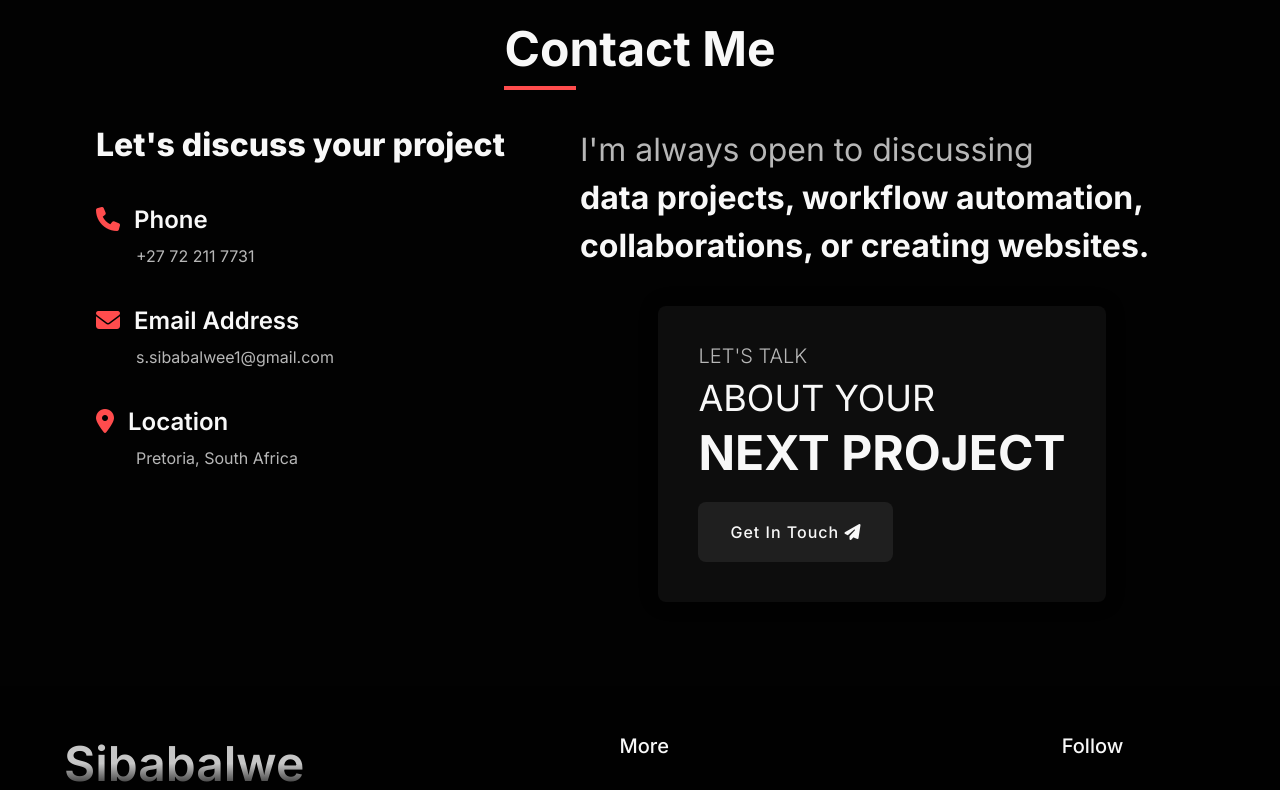
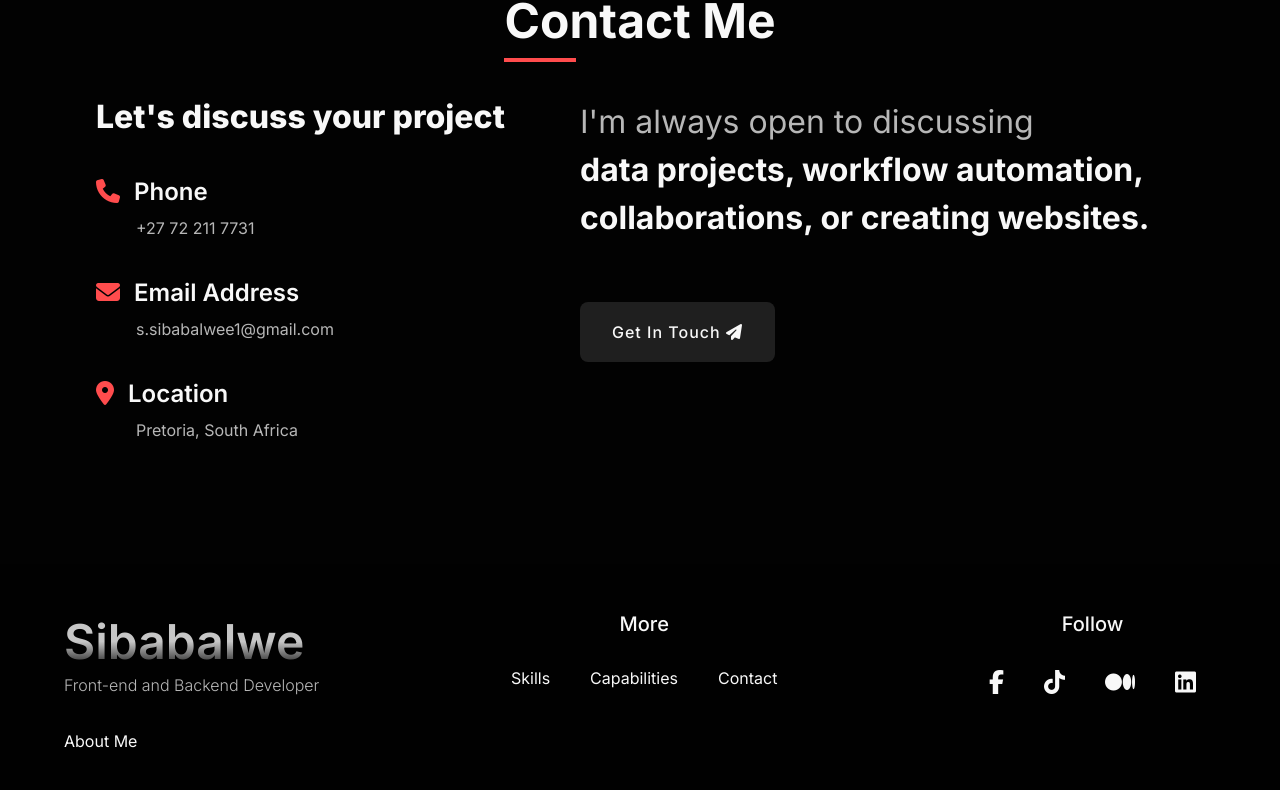
Before and after one commit to tita-mbotho-studio/sibabalwe-portfolio, a SvelteKit app in the folder app/: page / in a window 1280 px wide. Shown: the part 4965-5755 px from the top of the page. Built offline with nearby package versions, Linux system fonts and the light colour scheme.

Commit message:
ENH: Second attempt contact page

```diff
--- a/app/src/routes/+page.svelte
+++ b/app/src/routes/+page.svelte
@@ -164,13 +164,13 @@
       interval: 200
     });
     srWindow.ScrollReveal().reveal(
-      '.skills-description, .services-description, .contact-card, .contact-left h2',
+      '.skills-description, .services-description, .contact-left h2',
       {
         delay: 700,
         origin: 'left'
       }
     );
-    srWindow.ScrollReveal().reveal('.skills-panel, .experience-card, .capability-card', {
+    srWindow.ScrollReveal().reveal('.skills-panel, .experience-card, .capability-card, .contact-cta', {
       delay: 800,
       origin: 'bottom',
       interval: 150
@@ -368,8 +368,7 @@
               I design and develop scalable data pipelines and automation solutions using Python,
               SQL, Apache Airflow, and AWS. My work focuses on improving data reliability,
               accuracy, and accessibility across cloud and on-premise environments. My passion is
-              to simplify complex data systems through automation and thoughtful engineering. Check
-              out my portfolio below.
+              to simplify complex data systems through automation and thoughtful engineering.
             </p>
           </div>
 
@@ -618,23 +617,10 @@
             <span>data projects, workflow automation, collaborations, or creating websites.</span>
           </p>
 
-          <div class="get-in-touch sub-section">
-            <div class="container">
-              <div class="content flex-centre">
-                <div class="contact-card flex-centre">
-                  <div class="title">
-                    <h4>Let's Talk</h4>
-                    <h3>About Your</h3>
-                    <h2>Next Project</h2>
-                  </div>
-                  <div class="contact-btn">
-                    <a href="#contact" class="btn">
-                      Get In Touch <i class="fa-solid fa-paper-plane" aria-hidden="true"></i>
-                    </a>
-                  </div>
-                </div>
-              </div>
-            </div>
+          <div class="contact-cta">
+            <a href="mailto:s.sibabalwee1@gmail.com" class="btn">
+              Get In Touch <i class="fa-solid fa-paper-plane" aria-hidden="true"></i>
+            </a>
           </div>
         </div>
       </div>
```
